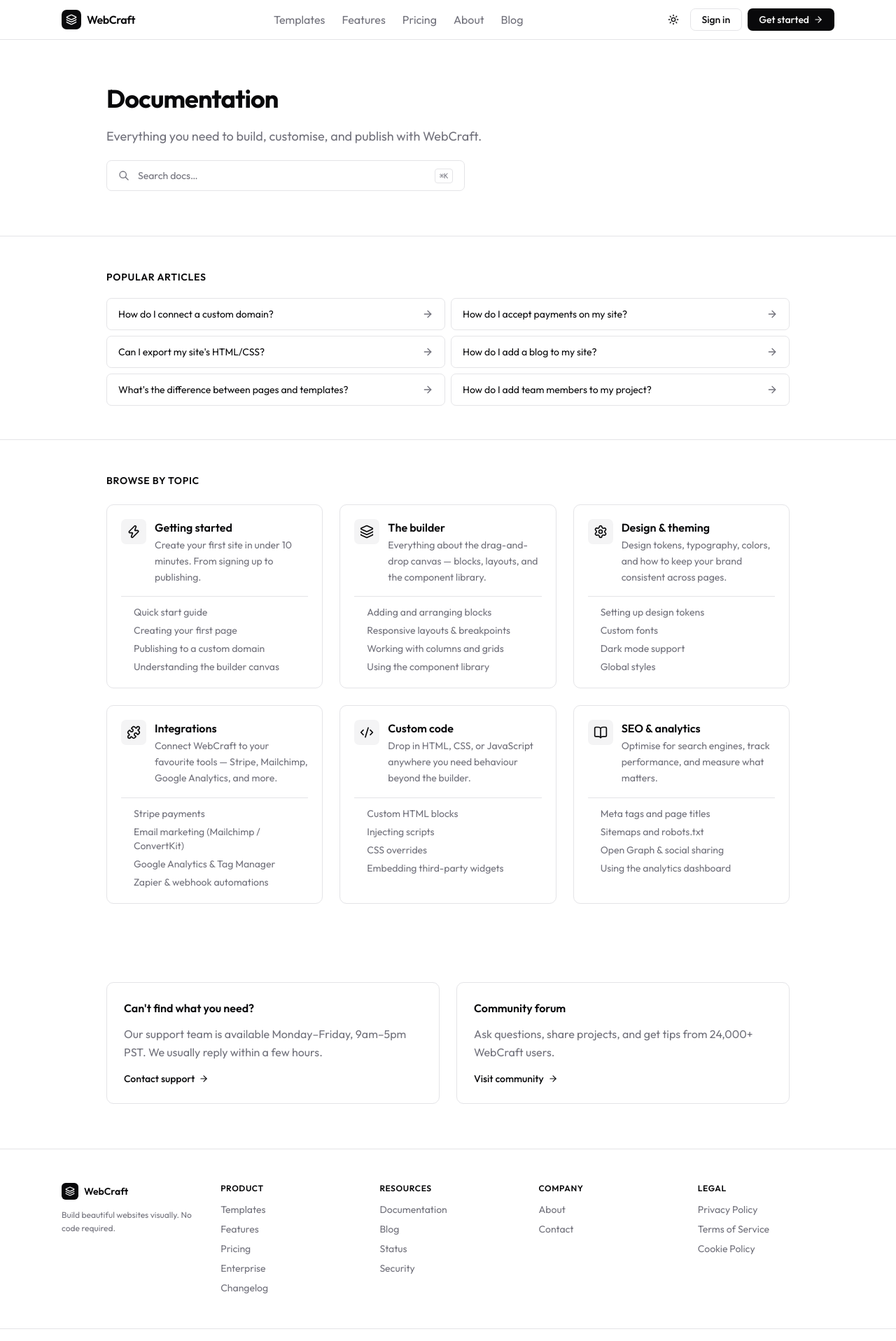
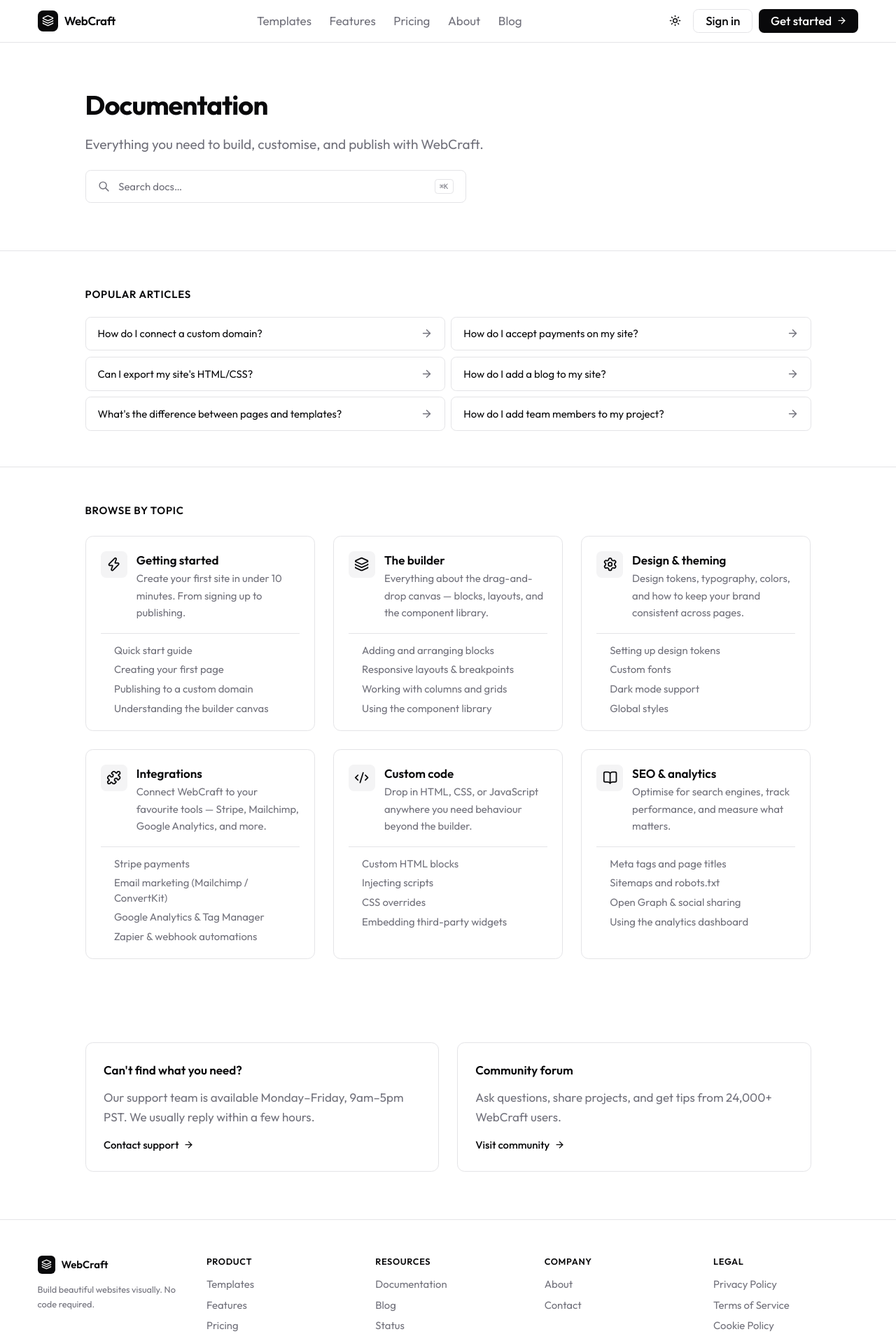
Before and after one commit to ssakib4040/website-builder-frontend, a Next.js app: page /docs in a window 1280 px wide. Shown: the top 1917 px of the page at 70% size. Built offline with nearby package versions, Linux system fonts and the light colour scheme.

Commit message:
refactor: update text sizes for links and buttons for consistency and improved readability

```diff
--- a/app/contact/page.tsx
+++ b/app/contact/page.tsx
@@ -1,5 +1,6 @@
 "use client";
 
+import Link from "next/link";
 import { SiteNav } from "@/components/site/SiteNav";
 import { SiteFooter } from "@/components/site/SiteFooter";
 import { Mail, MapPin, MessageCircle, CheckCircle } from "lucide-react";
@@ -114,13 +115,12 @@ export default function ContactPage() {
                 For billing issues or technical help, check our help center
                 first — most answers are there instantly.
               </p>
-              <a
-                href="#"
-                className="text-xs text-foreground hover:underline font-medium"
-                onClick={(e) => e.preventDefault()}
+              <Link
+                href="/docs"
+                className="text-sm text-foreground hover:underline font-medium"
               >
                 Visit Help Center →
-              </a>
+              </Link>
             </div>
           </aside>
 
--- a/app/docs/page.tsx
+++ b/app/docs/page.tsx
@@ -225,12 +225,12 @@ export default function DocsPage() {
               Ask questions, share projects, and get tips from 24,000+ WebCraft
               users.
             </p>
-            <a
-              href="#"
+            <Link
+              href="/contact"
               className="inline-flex items-center gap-1.5 text-sm font-medium text-foreground hover:underline"
             >
               Visit community <ArrowRight className="w-3.5 h-3.5" />
-            </a>
+            </Link>
           </div>
         </section>
       </main>
--- a/app/globals.css
+++ b/app/globals.css
@@ -121,7 +121,7 @@
     @apply border-border outline-ring/50;
   }
   html {
-    font-size: 16px;
+    font-size: 17px;
     @apply font-sans;
   }
   body {
--- a/components/site/SiteNav.tsx
+++ b/components/site/SiteNav.tsx
@@ -57,13 +57,13 @@ export function SiteNav() {
           <ThemeToggle />
           <Link
             href="/sign-in"
-            className="h-8 px-4 text-sm font-medium rounded-lg border border-border hover:bg-accent/60 transition-colors text-foreground flex items-center"
+            className="h-8 px-4 text-base font-medium rounded-lg border border-border hover:bg-accent/60 transition-colors text-foreground flex items-center"
           >
             Sign in
           </Link>
           <Link
             href="/sign-up"
-            className="h-8 px-4 text-sm font-medium rounded-lg bg-foreground text-background hover:opacity-90 transition-opacity flex items-center gap-1.5"
+            className="h-8 px-4 text-base font-medium rounded-lg bg-foreground text-background hover:opacity-90 transition-opacity flex items-center gap-1.5"
           >
             Get started
             <ArrowRight className="w-3.5 h-3.5" />
@@ -90,7 +90,7 @@ export function SiteNav() {
             <Link
               key={href}
               href={href}
-              className="block text-sm text-muted-foreground hover:text-foreground"
+              className="block text-base text-muted-foreground hover:text-foreground"
               onClick={() => setOpen(false)}
             >
               {label}
@@ -99,13 +99,13 @@ export function SiteNav() {
           <div className="pt-2 flex flex-col gap-2">
             <Link
               href="/sign-in"
-              className="text-sm font-medium text-center py-2 border border-border rounded-lg hover:bg-accent/60 transition-colors"
+              className="text-base font-medium text-center py-2 border border-border rounded-lg hover:bg-accent/60 transition-colors"
             >
               Sign in
             </Link>
             <Link
               href="/sign-up"
-              className="text-sm font-medium text-center py-2 bg-foreground text-background rounded-lg hover:opacity-90 transition-opacity"
+              className="text-base font-medium text-center py-2 bg-foreground text-background rounded-lg hover:opacity-90 transition-opacity"
             >
               Get started free
             </Link>
```
